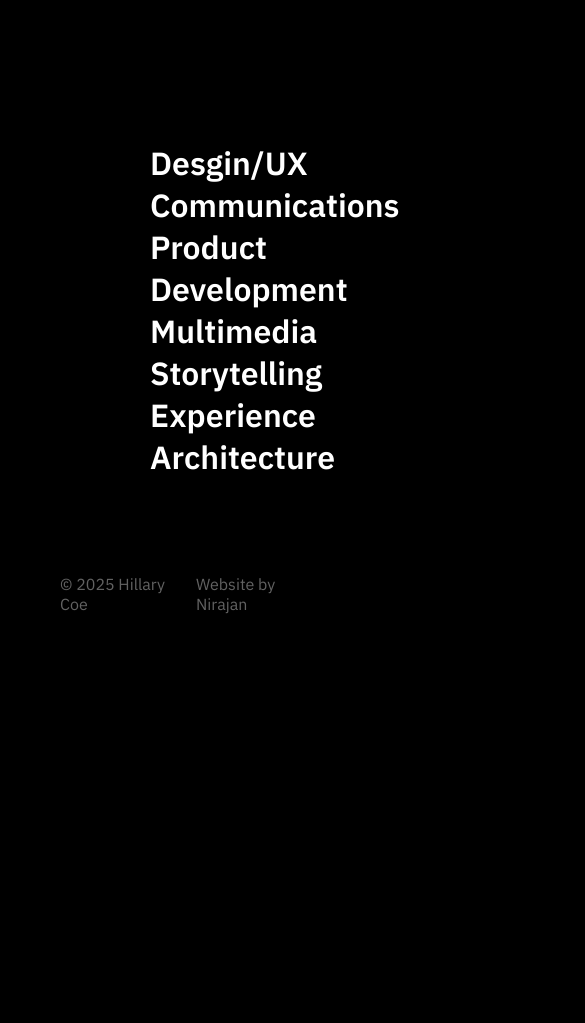
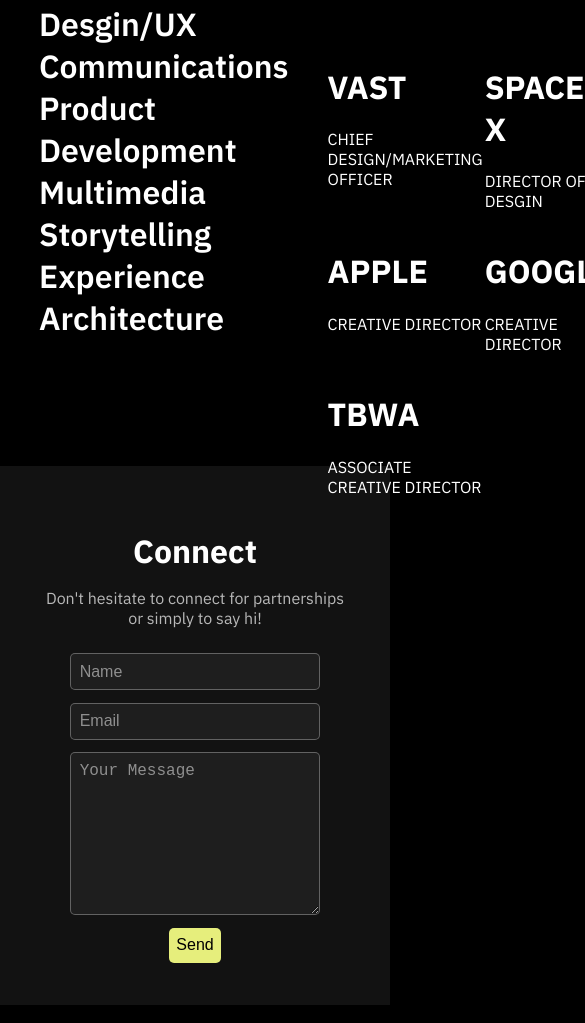
Before and after one commit to 4thQ/HC, a plain HTML site: page index.html in a window 390 px wide. Shown: the part 977-2000 px from the top of the page, 585 px wide, since content can reach past the window. Before the commit the page ends 1605 px from the top, so only its background shows below. Drawn offline with Linux system fonts and the light colour scheme; a web font is replaced by a local one.

Commit message:
added contact section & made the page more responsive

```diff
--- a/css/index.css
+++ b/css/index.css
@@ -1,8 +1,11 @@
 @import url("https://fonts.googleapis.com/css2?family=Baskervville+SC&family=IBM+Plex+Sans:ital,wght@0,100..700;1,100..700&family=Tiny5&display=swap");
 
-:root {
+/* :root {
   --primary-color: #000000;
   --secondary-color: #ffffff;
+} */
+* {
+  box-sizing: border-box;
 }
 
 body {
@@ -10,6 +13,7 @@
   color: white;
   margin: 0;
   font-family: "IBM Plex Sans", sans-serif;
+  box-sizing: border-box;
 }
 
 header {
@@ -19,7 +23,7 @@
 }
 
 .header-name {
-  margin-left: 40px;
+  margin-left: 5vw;
   font-weight: 400;
 }
 
@@ -29,11 +33,11 @@
   display: flex;
   justify-content: flex-end;
   align-items: center;
-  margin-right: 100px;
+  margin-right: 5vw;
 }
 
 nav a {
-  margin-right: 50px;
+  margin-right: 3vw;
   text-decoration: none;
   color: white;
   font-weight: 150;
@@ -44,9 +48,9 @@
   content: "";
   position: absolute;
   width: 0;
-  height: 1px;
+  height: 0.1vh;
   background-color: rgb(230, 238, 124);
-  bottom: -8px;
+  bottom: -0.8vh;
   left: 0;
   transition: width 0.3s ease-in-out;
 }
@@ -54,10 +58,6 @@
 nav a:hover::after {
   width: 100%;
 }
-
-/* nav :first-child {
-  color: yellow;
-} */
 
 /*MAIN*/
 main {
@@ -95,50 +95,120 @@
 }
 
 .footer-copyright {
-  margin-left: 60px;
+  margin-left: 5vw;
   align-self: center;
 }
 .footer-made-by-nirajan {
   margin-left: auto;
   align-self: center;
-  margin-right: 60px;
+  margin-right: 5vw;
 }
 
 /*Buttons*/
 .button-inspired {
   background-color: transparent;
   color: white;
-  border-radius: 80px;
-  border: 0.2px solid rgb(255, 254, 199);
-  height: 25px;
-  width: 95px;
-  margin-top: 10px;
+  border-radius: 5vw;
+  border: 0.02vw solid rgb(255, 254, 199);
+  height: 3vh;
+  width: 6vw;
+  margin-top: 1vh;
   font-weight: lighter;
 }
 
+.button-inspired:hover {
+  background-color: rgb(250, 247, 105);
+  color: black;
+  cursor: pointer;
+}
 /*About*/
 
 .about {
   width: 100%;
-  height: 500px;
+  height: 50vh;
 
-  margin-top: 100px;
   display: flex;
   align-items: center;
+  margin-bottom: 10vh;
 }
 
 .about-description {
-  margin-left: 150px;
+  margin-left: 10vw;
   font-weight: 600;
 }
 
 .about-box {
-  margin-left: 200px;
+  margin-left: 10vw;
 
   width: 55%;
-  height: 300px;
+  height: 60%;
   display: grid;
   grid-template-columns: repeat(3, 1fr);
   grid-template-rows: repeat(3, 1fr);
-  gap: 2px;
+  gap: 0.5vw;
 }
+
+/*Contact*/
+
+.contact {
+  width: 100%;
+  padding: 5vh 10vw;
+  background-color: #121212;
+  color: white;
+  text-align: center;
+}
+
+.contact-heading {
+  font-size: 2rem;
+  margin-bottom: 1vh;
+}
+
+.contact-description {
+  font-size: 1rem;
+  margin-bottom: 3vh;
+  color: rgba(255, 255, 255, 0.7);
+}
+
+.contact-form {
+  display: flex;
+  flex-direction: column;
+  align-items: center;
+  gap: 1.5vh;
+}
+
+.contact-form input,
+.contact-form textarea {
+  width: 80%;
+  padding: 1vh;
+  border: 1px solid rgba(255, 255, 255, 0.3);
+  border-radius: 5px;
+  background-color: #1e1e1e;
+  color: white;
+  font-size: 1rem;
+}
+
+.contact-form input::placeholder,
+.contact-form textarea::placeholder {
+  color: rgba(255, 255, 255, 0.5);
+}
+
+.contact-form input:focus,
+.contact-form textarea:focus {
+  outline: none;
+  border-color: rgb(230, 238, 124);
+}
+
+.contact-submit {
+  background-color: rgb(230, 238, 124);
+  color: black;
+  border: none;
+  padding: 1vh 2vw;
+  border-radius: 5px;
+  font-size: 1rem;
+  cursor: pointer;
+  transition: background-color 0.3s ease;
+}
+
+.contact-submit:hover {
+  background-color: rgb(158, 255, 94);
+}
--- a/index.html
+++ b/index.html
@@ -81,7 +81,23 @@
       </div>
     </div>
 
-    <div class="contact"></div>
+    <div class="contact">
+      <h1 class="contact-heading">Connect</h1>
+      <p class="contact-description">
+        Don't hesitate to connect for partnerships or simply to say hi!
+      </p>
+      <form class="contact-form">
+        <input type="text" name="name" placeholder="Name" required />
+        <input type="email" name="email" placeholder="Email" required />
+        <textarea
+          name="message"
+          placeholder="Your Message"
+          rows="8"
+          required
+        ></textarea>
+        <button type="submit" class="contact-submit">Send</button>
+      </form>
+    </div>
 
     <footer>
       <p class="footer-copyright">© 2025 Hillary Coe</p>
```
